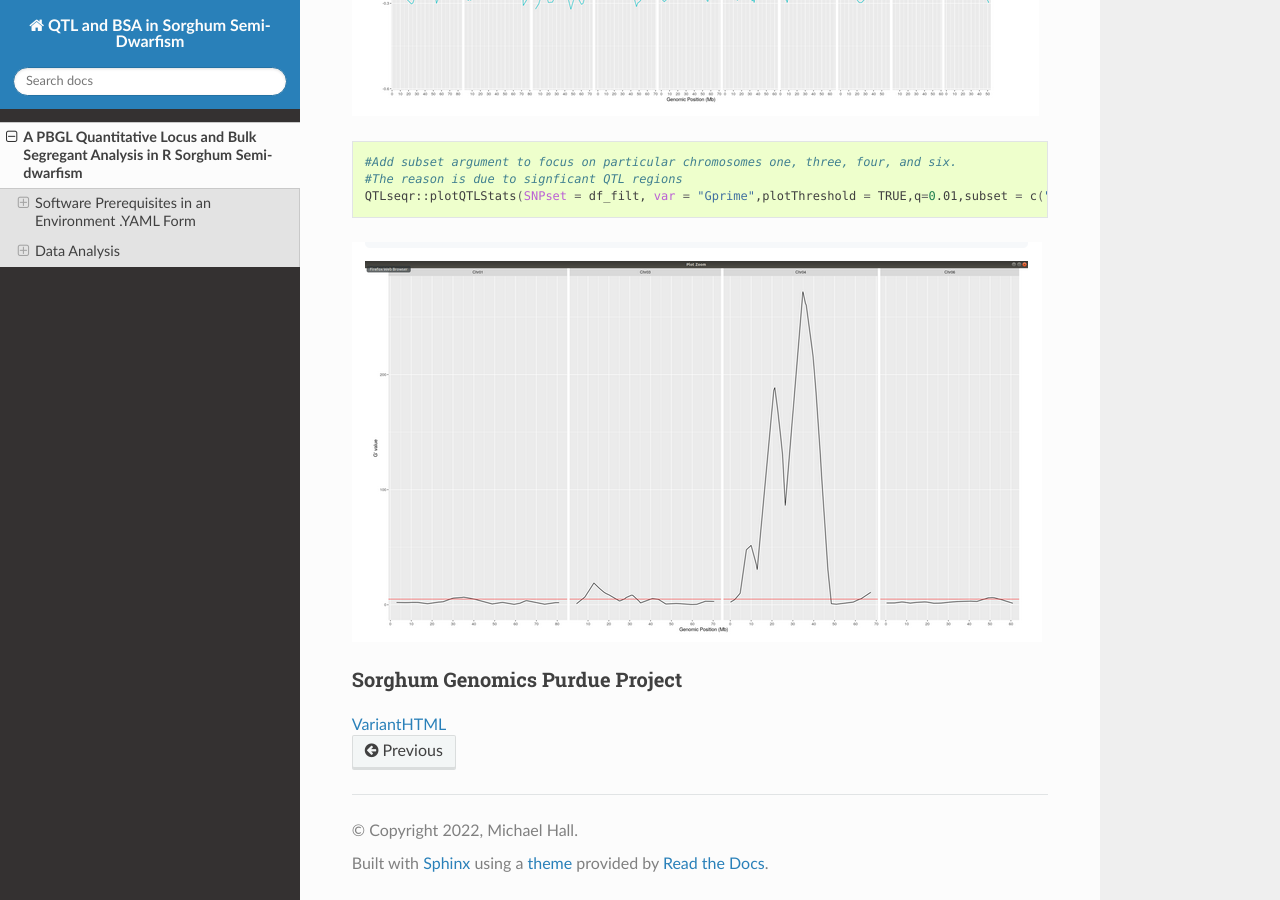
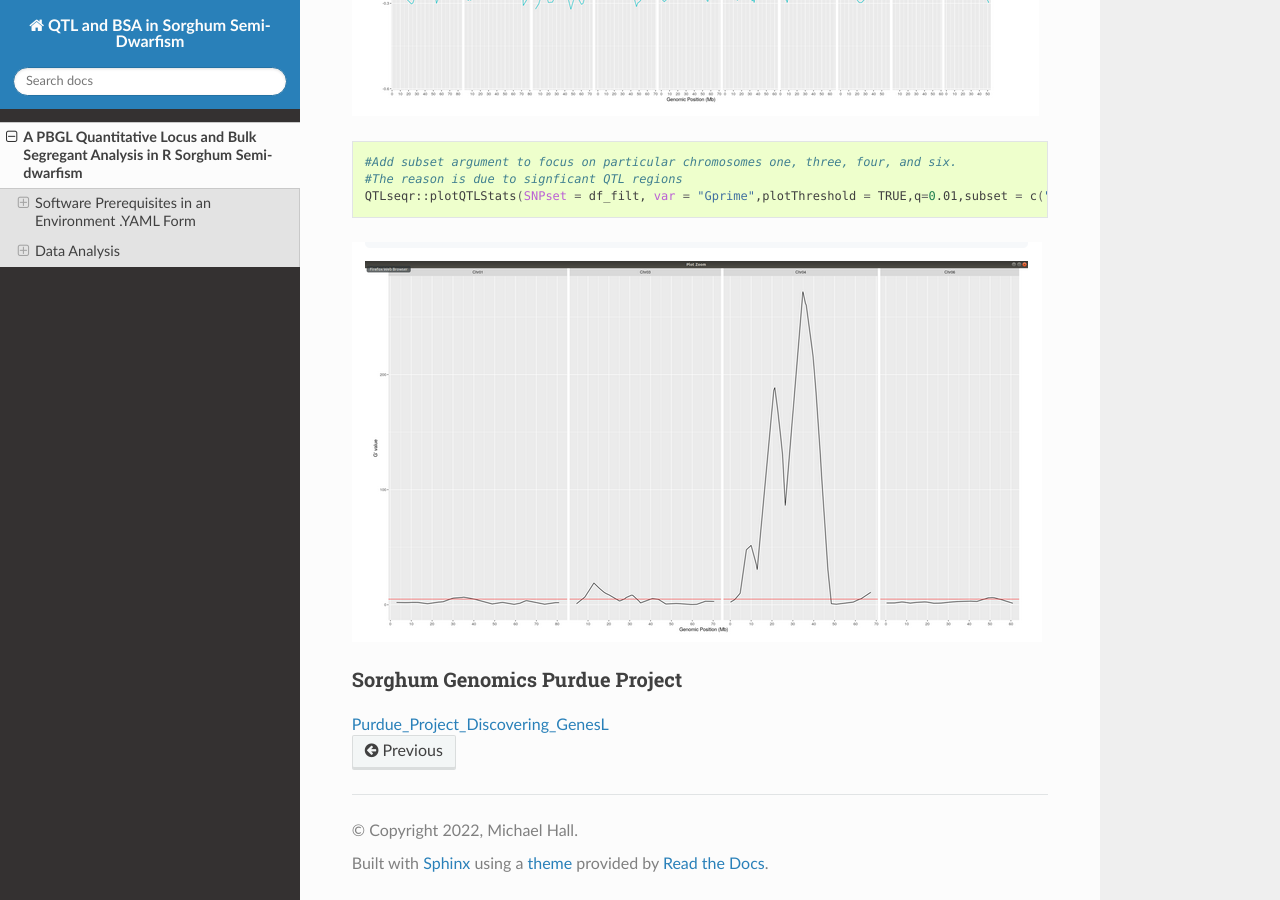
Before and after one commit to PBGLMichaelHall/QTL_BSA_Sorghum, a Sphinx documentation site: the page built from docs/source/QTLSorghum.rst, in a window 1280 px wide and 900 px high, scrolled down 7721 px. Built offline with Sphinx 7.4.7 and the Read the Docs theme 2.0.0, drawn with Linux system fonts in a browser that asks for light colours.

Commit message:
Update QTLSorghum.rst

```diff
--- a/docs/source/QTLSorghum.rst
+++ b/docs/source/QTLSorghum.rst
@@ -268,4 +268,4 @@ Sorghum Genomics Purdue Project
 
 .. raw:: html
 
-   <A HREF="Functional Gene Discovery Platform for Sorghum Genomics.html">VariantHTML</A>
+   <A HREF="Functional Gene Discovery Platform for Sorghum Genomics.html">Purdue_Project_Discovering_GenesL</A>
```
